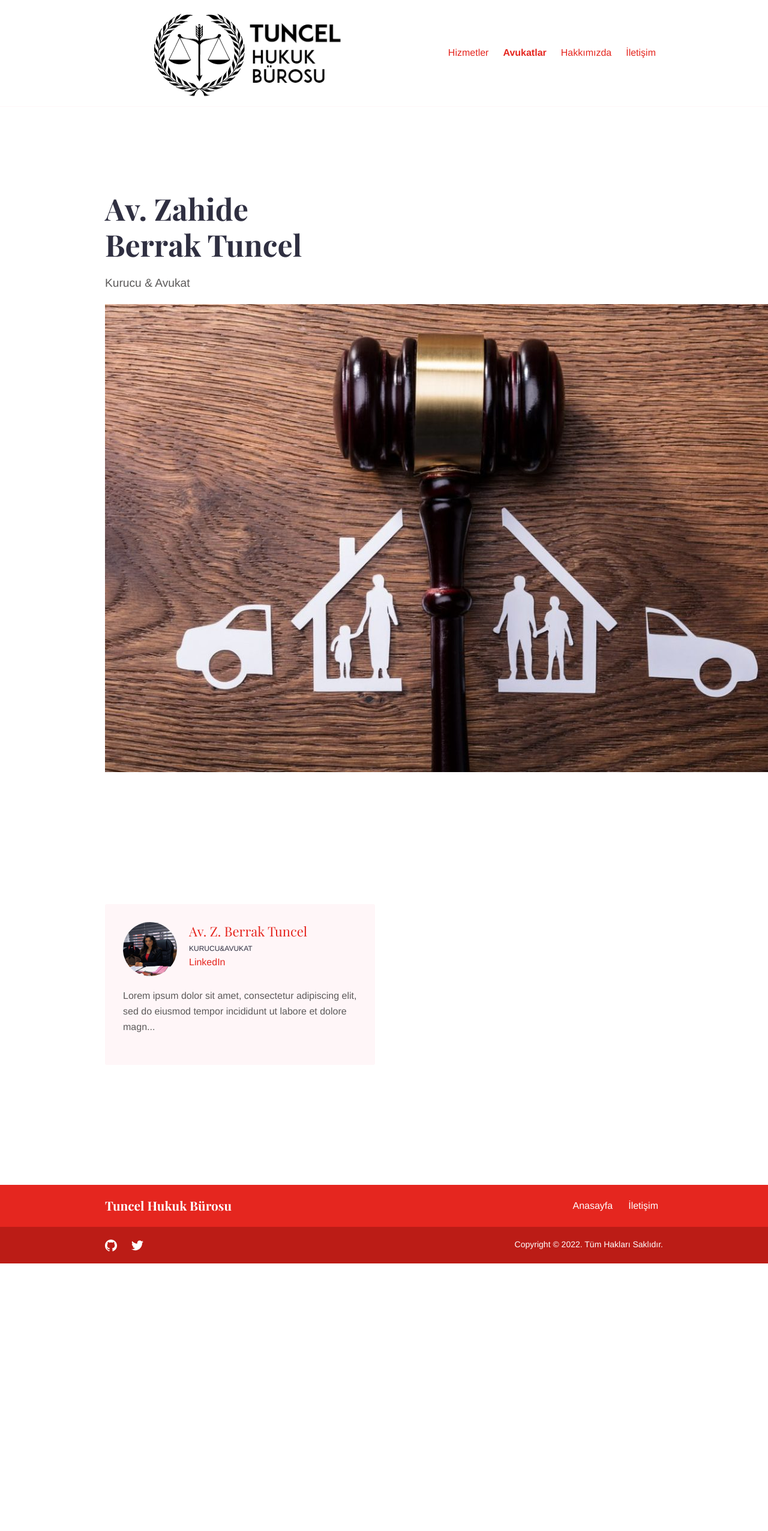
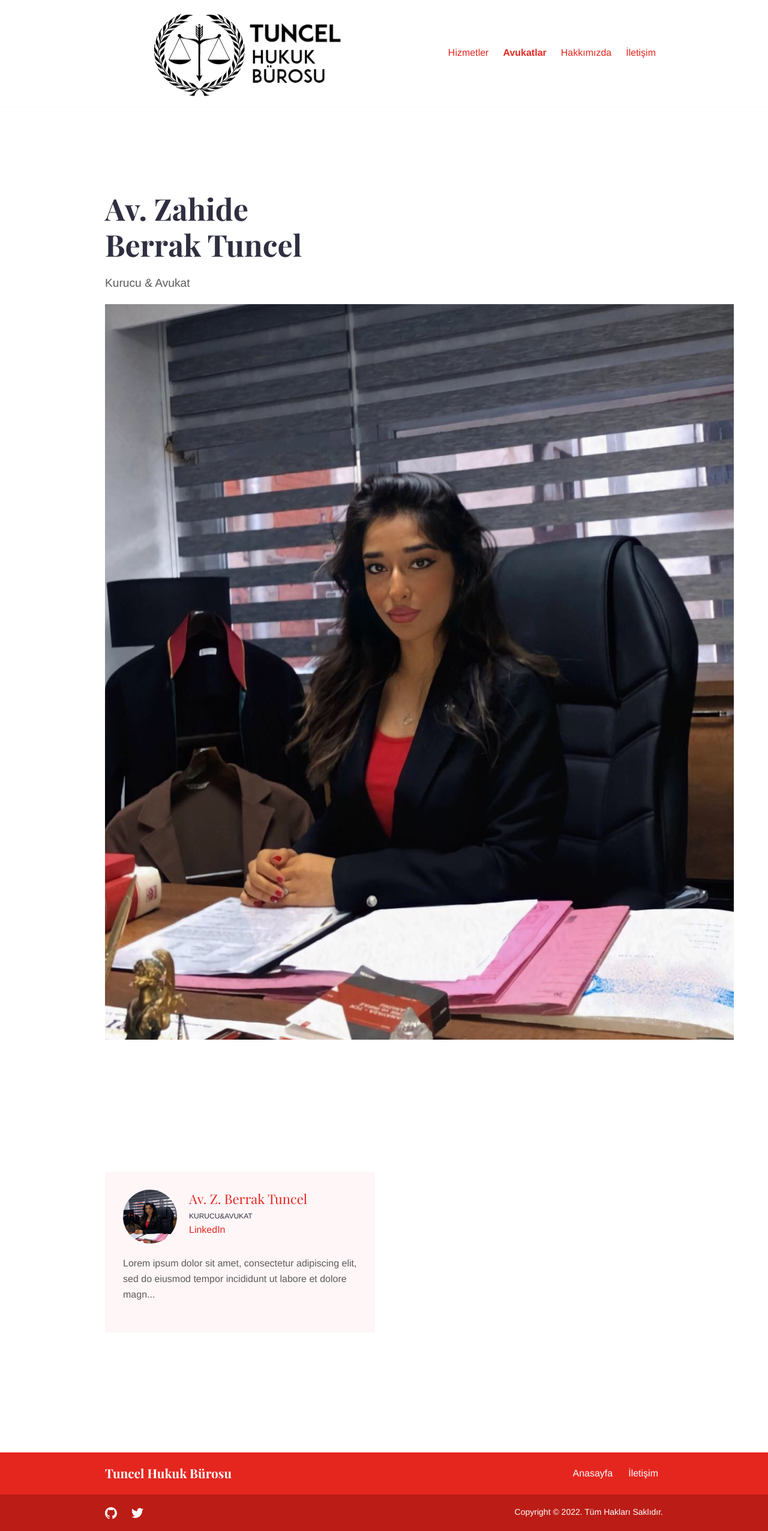
Before and after one commit to tnclhk/tnclhk.github.io, a Jekyll site: the page built from team.md, in a window 1280 px wide. Shown: the whole page at 60% size. Built offline with Jekyll 4.4.1, drawn with Linux system fonts in a browser that asks for light colours; before the commit the page ends 2106 px from its top, so only the background shows below that.

Commit message:
Update team.md

```diff
--- a/team.md
+++ b/team.md
@@ -10,4 +10,4 @@ intro_image_hide_on_mobile: false
 # Av. Zahide Berrak Tuncel
 Kurucu & Avukat
 
-![Accounting Services](/images/aile-hukuku-1170x780.jpg)
+![Accounting Services](/images/avberrak.jpeg)
```
